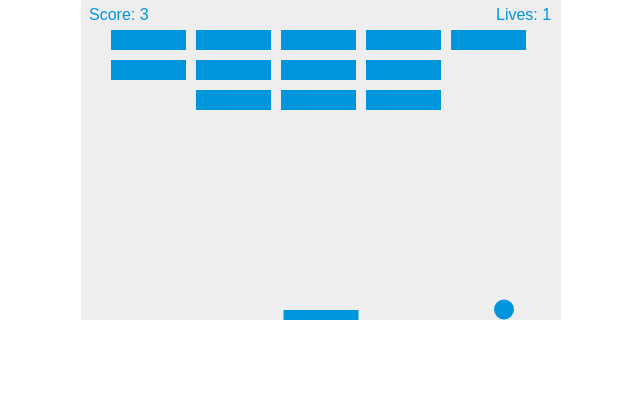
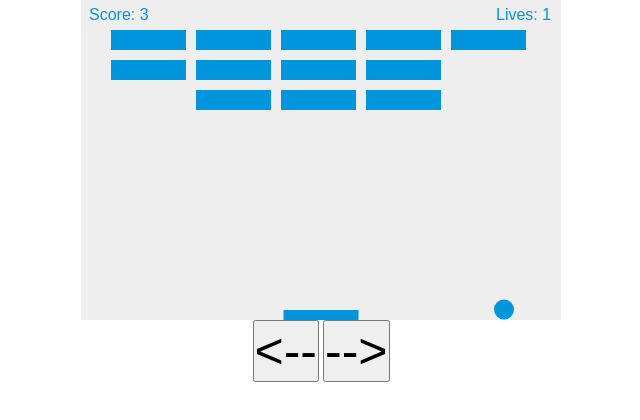
Before and after one commit to jhh0406/BallGame, a plain HTML site: page index.html in a window 1280 px wide. Shown: the whole page, without its empty margins (319-959 px from the left). Drawn offline with Linux system fonts and the light colour scheme.

Commit message:
Add files via upload

```diff
--- a/index.html
+++ b/index.html
@@ -6,10 +6,26 @@
     <style>
       * { padding: 0; margin: 0; }
     	canvas { background: #eee; display: block; margin: 0 auto; }
+      .out {
+        text-align: center;
+      }
+      input {
+        font-size: 50px;
+      }
     </style>
   </head>
   <body>
     <canvas id="myCanvas" width="480" height="320"></canvas>
+    <div class="out">
+      <div class="in">
+        <input type="button" value="<--" onclick="if(leftPressed && paddleX > 0) {
+          paddleX -= 7;
+        }"></input>
+        <input type="button" value="-->" onclick="if (rightPressed && paddleX < canvas.width-paddleWidth) {
+          paddleX += 7;
+        }"></input>
+      </div>
+    </div>
     <script>
       var speed = 0.75;
 
@@ -89,7 +105,7 @@
                 b.status = 0;
                 score++;
                 if(score == brickRowCount*brickColumnCount) {
-                  alert("클리어!축하해요!");
+                  alert("외계인 삐리빕~ 구독 삐리빕!");
                   document.location.reload();
                 }
               }
```
